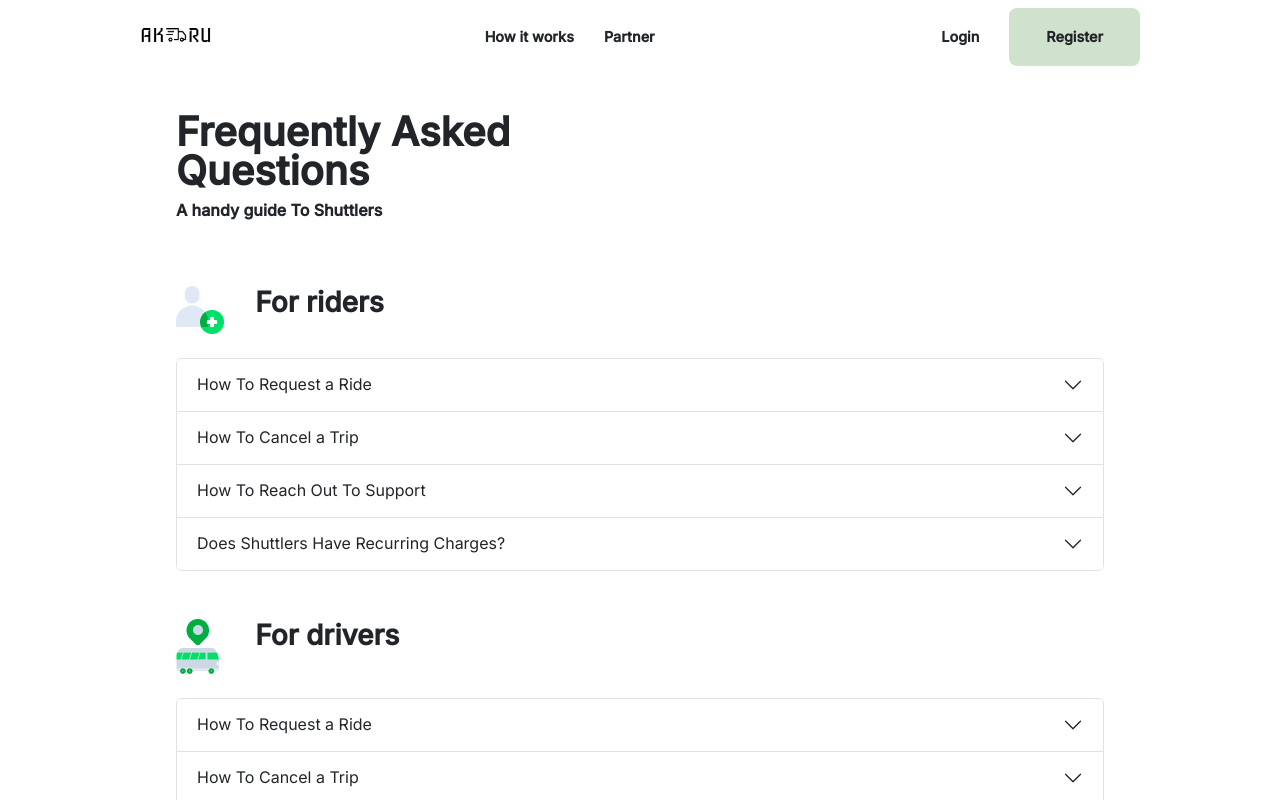
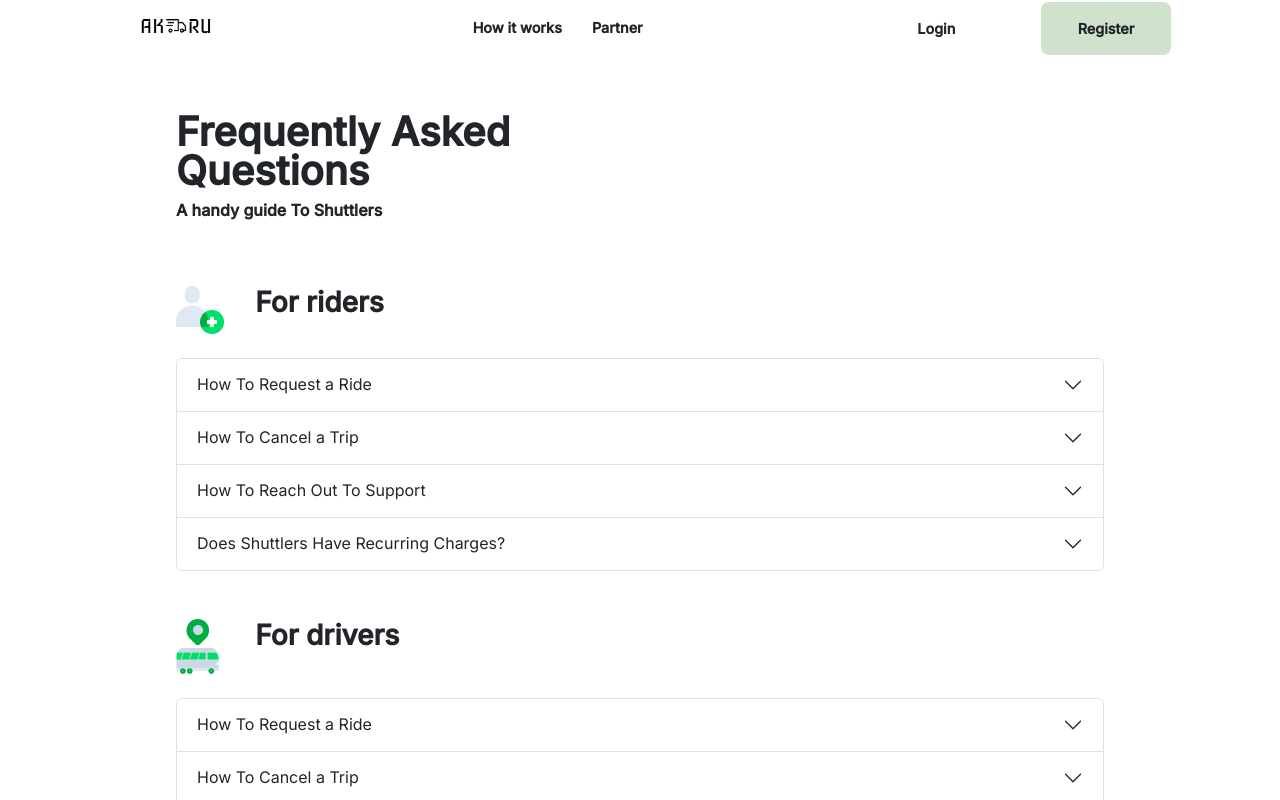
Before and after one commit to emmasam1/akeru1, a React (Create React App) app: page /faq in a window 1280 px wide. Shown: the top 800 px of the page. Built offline with nearby package versions, Linux system fonts and the light colour scheme; a web font is replaced by a local one.

Commit message:
new update

```diff
--- a/src/App.css
+++ b/src/App.css
@@ -46,7 +46,9 @@ body{
 }
 .btn-logout{
   font-size: 14.4px;
-  margin: 0 10px 0 0;
+  background-color: #fff !important;
+  padding-top: 10px;
+  padding-right: 10px;
 }
 .error{
   color: red;
--- a/src/Responsive.css
+++ b/src/Responsive.css
@@ -3,7 +3,7 @@
     width: 100% !important;
   }
   .home-page-form-margin {
-    margin: 0 100px!important;
+    margin: 0 2px!important;
 }
   .akeru_col{
     width: 100% !important;
--- a/src/components/Home.js
+++ b/src/components/Home.js
@@ -165,7 +165,7 @@ function Home() {
         <div className="main_width position-absolute">
           <div className="position-relative">
             <div className="row hero_pad_top">
-              <div className="col-sm-6 akeru_col">
+              <div className="col-md-6  ">
                 <div className="mw100">
                   <p className="hero_p_top_text m-0 w900 mw100">
                     Get a response within 1 minute
@@ -179,7 +179,7 @@ function Home() {
                   </p>
                 </div>
               </div>
-              <div className="col akeru_col offset-lg-0">
+              <div className="col-md-6    ">
                 <form onSubmit={handSubmit} className="home-page-form-margin">
                   <div className="my_card">
                     <input
--- a/src/components/Navbar.js
+++ b/src/components/Navbar.js
@@ -64,22 +64,23 @@ function Navbar() {
                 Partner
               </Link>
             </ul>
-            <div className="d-flex nav_flex_direction">
-               {user ? <button onClick={handleLogout} className="btn border-0 w900 btn-logout">
-
-                Logout
-               </button> : <Link
+            <div className="row">
+               <div className="col-lg-6 col-md-12">
+               {user ? null : <Link
                 to="/signin"
                 className="nav_margin link-dark text-decoration-none fw-bold fs-small nav_link_padding"
               >
                 Login
               </Link>}
-              {user? <Link  to="/profile" className="link-dark"><i class="bi bi-person-circle fs-3"></i></Link> :<Link
+               </div>
+             <div className="col-lg-6 col-md-12">
+             {user? <Link  to="/profile" className="link-dark"><i class="bi bi-person-circle fs-3"></i></Link> :<Link
                 to="/register"
                 className="link_border_style nav_margin register_link link-dark sm-margin_nav text-decoration-none fw-bold fs-small m-0"
               >
                 Register
               </Link>}
+             </div>
 
             </div>
           </div>
--- a/src/components/Profile.js
+++ b/src/components/Profile.js
@@ -104,6 +104,14 @@ function Proflie() {
       setPassError("")
     }
   }
+
+  const handleLogout = () => {
+    if(window.confirm("Are you sure you want to logout??")){
+     window.localStorage.clear();
+     navigate('/');
+     window.location.reload();
+    }
+   }
 
   const handleSave = async() => {
 
@@ -399,7 +407,17 @@ function Proflie() {
                         </div>
                       </div>
                       <br/><br/>
-                      <button className="btn edit_btn w900" onClick={handleSavePassword}> <Loading loading={isLoadingPass} false_text={"Save Password"} /></button>
+                      <div className="container">
+                        <div className="row">
+                          <div className="col">
+                          <button className="btn edit_btn w900" onClick={handleSavePassword}> <Loading loading={isLoadingPass} false_text={"Save Password"} /></button>
+                          </div>
+                          <div className="col-auto">
+                          <button className="btn   w900 btn-danger" onClick={handleLogout} > Logout <i class="bi bi-box-arrow-right"></i></button>
+                          </div>
+                        </div>
+                      </div>
+
                     </div>
                   </div>
                 </div>
```
